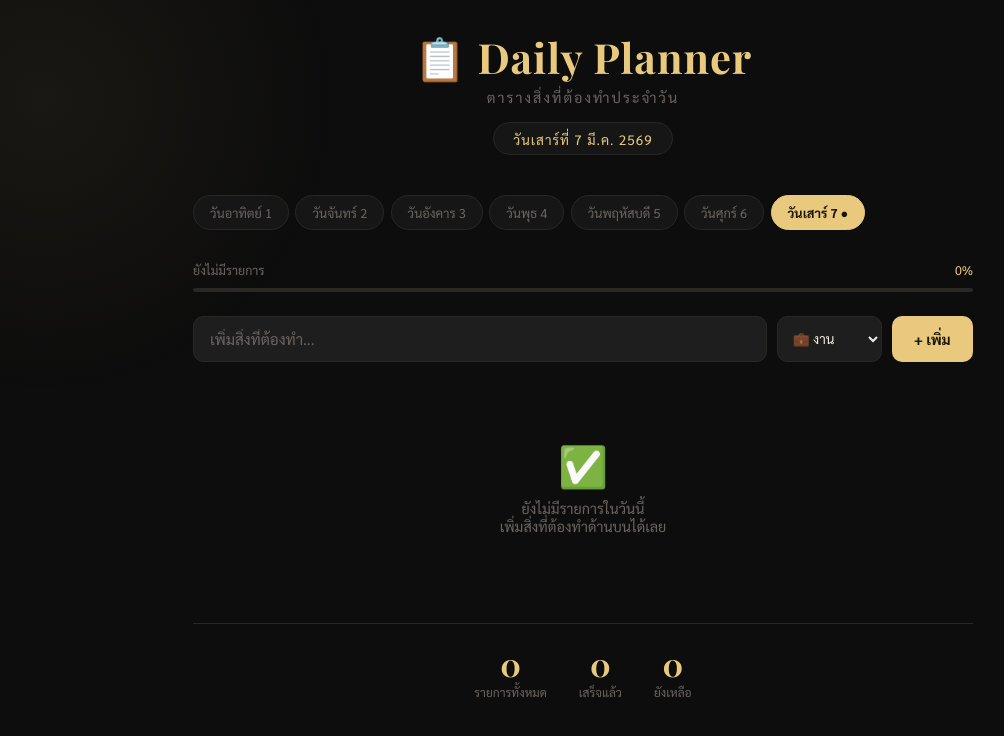
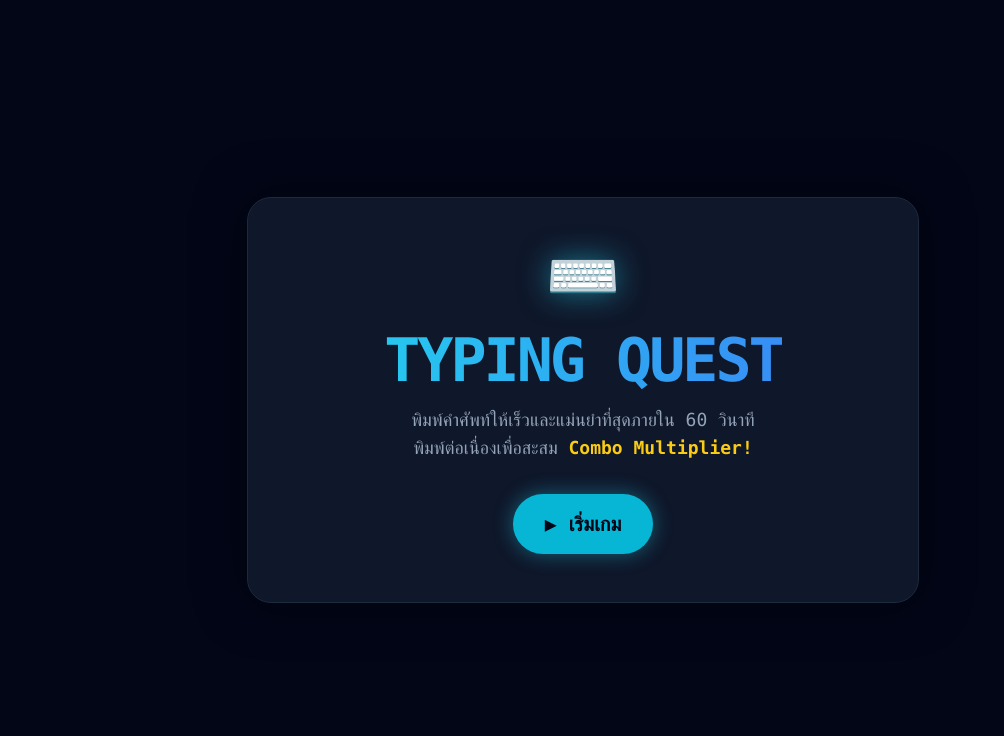
Before and after one commit to Book7076/cloud-project, a website: page index.html in a window 1280 px wide. Shown: the whole page, without its empty margins (57-1061 px from the left). Drawn offline with nearby package versions, Linux system fonts and the light colour scheme.

Commit message:
update code1

```diff
--- a/index.html
+++ b/index.html
@@ -1,545 +1,252 @@
 <!DOCTYPE html>
 <html lang="th">
 <head>
-  <meta charset="UTF-8" />
-  <meta name="viewport" content="width=device-width, initial-scale=1.0"/>
-  <title>ตารางสิ่งที่ต้องทำ</title>
-  <link href="https://fonts.googleapis.com/css2?family=Sarabun:wght@300;400;600;700&family=Playfair+Display:wght@700&display=swap" rel="stylesheet"/>
+    <meta charset="UTF-8">
+    <meta name="viewport" content="width=device-width, initial-scale=1.0">
+    <title>Typing Quest</title>
+    <script src="https://cdn.tailwindcss.com"></script>
     <style>
-    :root {
-      --bg: #0d0d0d;
-      --surface: #161616;
-      --card: #1e1e1e;
-      --accent: #e8c97d;
-      --accent2: #c47a3a;
-      --text: #f0ece3;
-      --muted: #6b6560;
-      --border: #2a2825;
-      --done-bg: #1a1a17;
-      --done-text: #3d3b36;
-      --red: #e05252;
-      --green: #52b788;
-    }
-
-    * { margin: 0; padding: 0; box-sizing: border-box; }
-
-    body {
-      background: var(--bg);
-      color: var(--text);
-      font-family: 'Sarabun', sans-serif;
-      min-height: 100vh;
-      padding: 2rem 1rem;
-      overflow-x: hidden;
-    }
-
-    body::before {
-      content: '';
-      position: fixed;
-      top: -200px; left: -200px;
-      width: 600px; height: 600px;
-      background: radial-gradient(circle, rgba(232,201,125,0.06) 0%, transparent 70%);
-      pointer-events: none;
-      z-index: 0;
-    }
-
-    .wrapper {
-      max-width: 780px;
-      margin: 0 auto;
-      position: relative;
-      z-index: 1;
-    }
-
-    /* HEADER */
-    header {
-      text-align: center;
-      margin-bottom: 2.5rem;
-      animation: fadeDown 0.6s ease both;
-    }
-
-    header h1 {
-      font-family: 'Playfair Display', serif;
-      font-size: 2.6rem;
-      color: var(--accent);
-      letter-spacing: 1px;
-      line-height: 1.2;
-    }
-
-    header p.subtitle {
-      margin-top: 0.4rem;
-      font-size: 0.9rem;
-      color: var(--muted);
-      letter-spacing: 2px;
-      text-transform: uppercase;
-    }
-
-    .date-display {
-      display: inline-block;
-      margin-top: 1rem;
-      background: var(--surface);
-      border: 1px solid var(--border);
-      border-radius: 30px;
-      padding: 0.4rem 1.2rem;
-      font-size: 0.85rem;
-      color: var(--accent);
-      letter-spacing: 1px;
-    }
-
-    /* DAYS TABS */
-    .days-tabs {
-      display: flex;
-      gap: 0.4rem;
-      overflow-x: auto;
-      padding-bottom: 0.5rem;
-      margin-bottom: 1.5rem;
-      scrollbar-width: none;
-      animation: fadeUp 0.6s ease 0.1s both;
-    }
-    .days-tabs::-webkit-scrollbar { display: none; }
-
-    .day-tab {
-      flex-shrink: 0;
-      padding: 0.5rem 1rem;
-      border-radius: 20px;
-      border: 1px solid var(--border);
-      background: var(--surface);
-      color: var(--muted);
-      font-family: 'Sarabun', sans-serif;
-      font-size: 0.8rem;
-      cursor: pointer;
-      transition: all 0.2s;
-      white-space: nowrap;
-    }
-    .day-tab:hover {
-      border-color: var(--accent);
-      color: var(--accent);
-    }
-    .day-tab.active {
-      background: var(--accent);
-      color: #1a1500;
-      border-color: var(--accent);
-      font-weight: 700;
-    }
-    .day-tab .count {
-      display: inline-block;
-      background: rgba(0,0,0,0.2);
-      border-radius: 10px;
-      padding: 0 5px;
-      margin-left: 4px;
-      font-size: 0.72rem;
-    }
-    .day-tab.active .count {
-      background: rgba(0,0,0,0.15);
-    }
-
-    /* PROGRESS */
-    .progress-bar-wrap {
-      height: 4px;
-      background: var(--border);
-      border-radius: 99px;
-      margin-bottom: 1.5rem;
-      overflow: hidden;
-      animation: fadeUp 0.6s ease 0.15s both;
-    }
-    .progress-bar-fill {
-      height: 100%;
-      background: linear-gradient(90deg, var(--accent2), var(--accent));
-      border-radius: 99px;
-      transition: width 0.4s ease;
-    }
-    .progress-label {
-      display: flex;
-      justify-content: space-between;
-      font-size: 0.78rem;
-      color: var(--muted);
-      margin-bottom: 0.6rem;
-      animation: fadeUp 0.6s ease 0.15s both;
-    }
-    .progress-label span:last-child { color: var(--accent); }
-
-    /* ADD TASK */
-    .add-section {
-      display: flex;
-      gap: 0.6rem;
-      margin-bottom: 1.8rem;
-      animation: fadeUp 0.6s ease 0.2s both;
-    }
-
-    .add-section input[type="text"] {
-      flex: 1;
-      background: var(--card);
-      border: 1px solid var(--border);
-      border-radius: 10px;
-      padding: 0.75rem 1rem;
-      color: var(--text);
-      font-family: 'Sarabun', sans-serif;
-      font-size: 0.95rem;
-      outline: none;
-      transition: border-color 0.2s;
-    }
-    .add-section input[type="text"]::placeholder { color: var(--muted); }
-    .add-section input[type="text"]:focus { border-color: var(--accent); }
-
-    .add-section select {
-      background: var(--card);
-      border: 1px solid var(--border);
-      border-radius: 10px;
-      padding: 0.75rem 0.7rem;
-      color: var(--text);
-      font-family: 'Sarabun', sans-serif;
-      font-size: 0.85rem;
-      outline: none;
-      cursor: pointer;
-    }
-
-    .add-section button {
-      background: var(--accent);
-      color: #1a1500;
-      border: none;
-      border-radius: 10px;
-      padding: 0.75rem 1.4rem;
-      font-family: 'Sarabun', sans-serif;
-      font-weight: 700;
-      font-size: 0.9rem;
-      cursor: pointer;
-      transition: all 0.2s;
-      white-space: nowrap;
-    }
-    .add-section button:hover {
-      background: #f5d98c;
-      transform: translateY(-1px);
-    }
-    .add-section button:active { transform: translateY(0); }
-
-    /* TASK LIST */
-    .task-list {
-      display: flex;
-      flex-direction: column;
-      gap: 0.6rem;
-      animation: fadeUp 0.6s ease 0.25s both;
-    }
-
-    .task-item {
-      background: var(--card);
-      border: 1px solid var(--border);
-      border-radius: 12px;
-      padding: 0.9rem 1rem;
-      display: flex;
-      align-items: center;
-      gap: 0.8rem;
-      transition: all 0.2s;
-      animation: slideIn 0.3s ease both;
-    }
-    .task-item:hover { border-color: #333; transform: translateX(3px); }
-    .task-item.done {
-      background: var(--done-bg);
-      border-color: #222;
-      transform: none;
-    }
-
-    .task-check {
-      width: 22px; height: 22px;
-      border: 2px solid var(--border);
-      border-radius: 6px;
-      cursor: pointer;
-      display: flex; align-items: center; justify-content: center;
-      flex-shrink: 0;
-      transition: all 0.2s;
-      color: transparent;
-      font-size: 0.75rem;
-    }
-    .task-check:hover { border-color: var(--accent); }
-    .task-item.done .task-check {
-      background: var(--green);
-      border-color: var(--green);
-      color: white;
-    }
-
-    .task-body { flex: 1; min-width: 0; }
-    .task-text {
-      font-size: 0.95rem;
-      font-weight: 400;
-      color: var(--text);
-      word-break: break-word;
-      transition: all 0.2s;
-    }
-    .task-item.done .task-text {
-      text-decoration: line-through;
-      color: var(--done-text);
-    }
-
-    .task-meta {
-      display: flex;
-      align-items: center;
-      gap: 0.5rem;
-      margin-top: 0.3rem;
-    }
-
-    .tag {
-      font-size: 0.7rem;
-      padding: 2px 8px;
-      border-radius: 10px;
-      font-weight: 600;
-      letter-spacing: 0.5px;
-      text-transform: uppercase;
-    }
-    .tag-work    { background: rgba(232,201,125,0.12); color: #e8c97d; }
-    .tag-personal{ background: rgba(82,183,136,0.12);  color: #52b788; }
-    .tag-health  { background: rgba(224,82,82,0.12);   color: #e05252; }
-    .tag-study   { background: rgba(100,149,237,0.12); color: #6495ed; }
-    .tag-other   { background: rgba(160,160,160,0.12); color: #aaa; }
-
-    .task-time {
-      font-size: 0.72rem;
-      color: var(--muted);
-    }
-
-    .task-del {
-      background: none;
-      border: none;
-      color: var(--muted);
-      cursor: pointer;
-      font-size: 1rem;
-      line-height: 1;
-      padding: 4px;
-      border-radius: 4px;
-      flex-shrink: 0;
-      transition: color 0.2s;
-    }
-    .task-del:hover { color: var(--red); }
-
-    /* EMPTY STATE */
-    .empty {
-      text-align: center;
-      padding: 3rem 1rem;
-      color: var(--muted);
-      font-size: 0.9rem;
-      display: none;
-    }
-    .empty-icon { font-size: 2.5rem; margin-bottom: 0.5rem; }
-
-    /* FOOTER STATS */
-    .stats {
-      display: flex;
-      justify-content: center;
-      gap: 2rem;
-      margin-top: 2.5rem;
-      padding-top: 1.5rem;
-      border-top: 1px solid var(--border);
-      animation: fadeUp 0.6s ease 0.4s both;
-    }
-    .stat { text-align: center; }
-    .stat-num { font-family: 'Playfair Display', serif; font-size: 2rem; color: var(--accent); line-height: 1; }
-    .stat-label { font-size: 0.75rem; color: var(--muted); margin-top: 0.2rem; }
-
-    /* ANIMATIONS */
-    @keyframes fadeDown { from { opacity:0; transform:translateY(-16px); } to { opacity:1; transform:none; } }
-    @keyframes fadeUp   { from { opacity:0; transform:translateY(16px);  } to { opacity:1; transform:none; } }
-    @keyframes slideIn  { from { opacity:0; transform:translateX(-12px); } to { opacity:1; transform:none; } }
+        .hidden { display: none !important; }
     </style>
 </head>
-<body>
-<div class="wrapper">
+<body class="bg-slate-950 text-white font-mono flex items-center justify-center min-h-screen p-4 selection:bg-cyan-900">
 
-  <header>
-    <h1>📋 Daily Planner</h1>
-    <p class="subtitle">ตารางสิ่งที่ต้องทำประจำวัน</p>
-    <div class="date-display" id="dateDisplay"></div>
-  </header>
+    <div class="max-w-2xl w-full">
 
-  <!-- DAYS TABS -->
-  <div class="days-tabs" id="daysTabs"></div>
-
-  <!-- PROGRESS -->
-  <div class="progress-label">
-    <span id="progressText">ความคืบหน้า</span>
-    <span id="progressPct">0%</span>
+        <!-- 1. หน้าจอเริ่มเกม -->
+        <div id="start-screen" class="bg-slate-900 border border-slate-800 p-12 rounded-3xl text-center shadow-[0_0_50px_rgba(0,0,0,0.5)]">
+            <div class="text-6xl mb-6 text-cyan-400 drop-shadow-[0_0_15px_rgba(34,211,238,0.5)]">⌨️</div>
+            <h1 class="text-4xl md:text-6xl font-black mb-4 tracking-tighter text-transparent bg-clip-text bg-gradient-to-r from-cyan-400 to-blue-500">
+                TYPING QUEST
+            </h1>
+            <p class="text-slate-400 mb-8 text-lg">
+                พิมพ์คำศัพท์ให้เร็วและแม่นยำที่สุดภายใน 60 วินาที<br/>
+                พิมพ์ต่อเนื่องเพื่อสะสม <span class="text-yellow-400 font-bold">Combo Multiplier!</span>
+            </p>
+            <button onclick="startGame()" class="bg-cyan-500 hover:bg-cyan-400 text-slate-950 px-8 py-4 rounded-full font-bold text-xl transition-all hover:scale-105 flex items-center justify-center gap-2 mx-auto shadow-[0_0_20px_rgba(34,211,238,0.4)]">
+                ▶ เริ่มเกม
+            </button>
+            <div id="high-score-display" class="mt-8 text-yellow-500 font-bold hidden">
+                🏆 คะแนนสูงสุด: <span id="high-score-val">0</span>
             </div>
-  <div class="progress-bar-wrap">
-    <div class="progress-bar-fill" id="progressFill" style="width:0%"></div>
         </div>
 
-  <!-- ADD -->
-  <div class="add-section">
-    <input type="text" id="taskInput" placeholder="เพิ่มสิ่งที่ต้องทำ..." />
-    <select id="tagSelect">
-      <option value="work">💼 งาน</option>
-      <option value="personal">🏠 ส่วนตัว</option>
-      <option value="health">❤️ สุขภาพ</option>
-      <option value="study">📚 เรียน</option>
-      <option value="other">✨ อื่นๆ</option>
-    </select>
-    <button onclick="addTask()">+ เพิ่ม</button>
+        <!-- 2. หน้าจอขณะเล่น -->
+        <div id="playing-screen" class="hidden space-y-6">
+            <div class="flex items-center justify-between bg-slate-900 p-4 rounded-2xl border border-slate-800 shadow-lg">
+                <div class="flex items-center gap-3 w-1/3">
+                    <span id="timer-icon" class="text-xl">⏱️</span>
+                    <span id="timer-text" class="text-2xl font-bold text-cyan-400">00:60</span>
+                </div>
+                <div class="w-1/3 text-center">
+                    <div id="combo-badge" class="inline-flex items-center gap-1 px-3 py-1 rounded-full font-bold text-lg text-slate-500 transition-all">
+                        ⚡ x<span id="combo-text">1</span> COMBO
+                    </div>
+                </div>
+                <div class="flex items-center justify-end gap-2 w-1/3">
+                    <span class="text-slate-400">SCORE</span>
+                    <span id="score-text" class="text-3xl font-black text-transparent bg-clip-text bg-gradient-to-r from-green-400 to-emerald-500">0</span>
+                </div>
             </div>
 
-  <!-- TASK LIST -->
-  <div class="task-list" id="taskList"></div>
-  <div class="empty" id="emptyState">
-    <div class="empty-icon">✅</div>
-    <div>ยังไม่มีรายการในวันนี้<br/>เพิ่มสิ่งที่ต้องทำด้านบนได้เลย</div>
+            <div class="bg-slate-900 border border-slate-800 p-12 rounded-3xl text-center shadow-2xl relative overflow-hidden">
+                <div id="time-bar" class="absolute top-0 left-0 h-1 bg-cyan-500 transition-all duration-1000 ease-linear" style="width: 100%"></div>
+                <div id="word-display" class="text-5xl md:text-7xl font-bold tracking-widest mb-12 select-none"></div>
+                <input
+                    id="type-input"
+                    type="text"
+                    autocomplete="off"
+                    spellcheck="false"
+                    class="w-full bg-slate-950 border-2 border-slate-700 focus:border-cyan-500 text-center text-2xl py-4 rounded-xl text-white outline-none transition-colors"
+                    placeholder="พิมพ์ที่นี่..."
+                />
+            </div>
         </div>
 
-  <!-- STATS -->
-  <div class="stats">
-    <div class="stat"><div class="stat-num" id="statTotal">0</div><div class="stat-label">รายการทั้งหมด</div></div>
-    <div class="stat"><div class="stat-num" id="statDone">0</div><div class="stat-label">เสร็จแล้ว</div></div>
-    <div class="stat"><div class="stat-num" id="statLeft">0</div><div class="stat-label">ยังเหลือ</div></div>
+        <!-- 3. หน้าจอจบเกม -->
+        <div id="end-screen" class="hidden bg-slate-900 border border-slate-800 p-12 rounded-3xl text-center shadow-[0_0_50px_rgba(0,0,0,0.5)]">
+            <h2 class="text-3xl font-bold text-red-400 mb-2">หมดเวลา!</h2>
+            <div class="my-8">
+                <div class="text-slate-400 mb-2 uppercase tracking-widest text-sm">คะแนนที่ได้</div>
+                <div id="final-score" class="text-7xl font-black text-transparent bg-clip-text bg-gradient-to-r from-green-400 to-cyan-500 mb-4">0</div>
+                <div id="new-record-badge" class="hidden inline-flex items-center gap-2 bg-yellow-500/20 text-yellow-400 px-4 py-2 rounded-full font-bold animate-bounce">
+                    🏆 สร้างสถิติใหม่!
+                </div>
+                <div id="end-high-score" class="text-slate-500 mt-2">คะแนนสูงสุด: 0</div>
+            </div>
+            <button onclick="startGame()" class="bg-slate-100 hover:bg-white text-slate-900 px-8 py-4 rounded-full font-bold text-xl transition-all hover:scale-105 flex items-center justify-center gap-2 mx-auto">
+                🔄 เล่นอีกครั้ง
+            </button>
         </div>
 
     </div>
 
     <script>
-  const DAYS_TH = ['อาทิตย์','จันทร์','อังคาร','พุธ','พฤหัสบดี','ศุกร์','เสาร์'];
-  const MONTHS_TH = ['ม.ค.','ก.พ.','มี.ค.','เม.ย.','พ.ค.','มิ.ย.','ก.ค.','ส.ค.','ก.ย.','ต.ค.','พ.ย.','ธ.ค.'];
-  const TAG_LABELS = { work:'💼 งาน', personal:'🏠 ส่วนตัว', health:'❤️ สุขภาพ', study:'📚 เรียน', other:'✨ อื่นๆ' };
+        const WORD_LIST = [
+            'javascript', 'developer', 'frontend', 'backend', 'database',
+            'gamification', 'keyboard', 'monitor', 'software', 'hardware',
+            'challenge', 'adventure', 'warrior', 'magic', 'crystal',
+            'monster', 'treasure', 'dungeon', 'castle', 'shield',
+            'mongodb', 'server', 'cloud', 'network', 'function'
+        ];
 
-  // State: tasks[dayKey] = [{id, text, tag, time, done}]
-  let tasks = {};
-  let activeDay = 0; // index in week array
+        let score = 0;
+        let timeLeft = 60;
+        let combo = 1;
+        let highScore = 0;
+        let currentWord = '';
+        let timerInterval;
 
-  // Build week
-  const today = new Date();
-  const week = [];
-  for (let i = 0; i < 7; i++) {
-    const d = new Date(today);
-    d.setDate(today.getDate() - today.getDay() + i);
-    week.push(d);
+        const startScreen   = document.getElementById('start-screen');
+        const playingScreen = document.getElementById('playing-screen');
+        const endScreen     = document.getElementById('end-screen');
+        const wordDisplay   = document.getElementById('word-display');
+        const typeInput     = document.getElementById('type-input');
+        const scoreText     = document.getElementById('score-text');
+        const comboText     = document.getElementById('combo-text');
+        const comboBadge    = document.getElementById('combo-badge');
+        const timerText     = document.getElementById('timer-text');
+        const timerIcon     = document.getElementById('timer-icon');
+        const timeBar       = document.getElementById('time-bar');
+
+        function showScreen(screenId) {
+            startScreen.classList.add('hidden');
+            playingScreen.classList.add('hidden');
+            endScreen.classList.add('hidden');
+            document.getElementById(screenId).classList.remove('hidden');
         }
 
-  function dayKey(d) {
-    return `${d.getFullYear()}-${d.getMonth()}-${d.getDate()}`;
+        function startGame() {
+            score = 0;
+            timeLeft = 60;
+            combo = 1;
+
+            updateScoreUI();
+            updateComboUI();
+            updateTimeUI();
+
+            generateWord();
+            showScreen('playing-screen');
+
+            typeInput.value = '';
+            typeInput.focus();
+
+            clearInterval(timerInterval);
+            timerInterval = setInterval(updateTimer, 1000);
         }
 
-  function todayIdx() {
-    return today.getDay();
+        function updateTimer() {
+            timeLeft--;
+            updateTimeUI();
+            if (timeLeft <= 0) endGame();
         }
 
-  function init() {
-    activeDay = todayIdx();
-    // Date display
-    const d = today;
-    document.getElementById('dateDisplay').textContent =
-      `วัน${DAYS_TH[d.getDay()]}ที่ ${d.getDate()} ${MONTHS_TH[d.getMonth()]} ${d.getFullYear() + 543}`;
+        function updateTimeUI() {
+            // ✅ แก้ไข: ใช้ backtick ถูกต้อง
+            timerText.innerText = `00:${timeLeft.toString().padStart(2, '0')}`;
+            timeBar.style.width = `${(timeLeft / 60) * 100}%`;
 
-    renderTabs();
-    renderTasks();
+            if (timeLeft <= 10) {
+                timerText.classList.remove('text-cyan-400');
+                timerText.classList.add('text-red-500');
+                timerIcon.classList.add('animate-pulse');
+            } else {
+                timerText.classList.remove('text-red-500');
+                timerText.classList.add('text-cyan-400');
+                timerIcon.classList.remove('animate-pulse');
+            }
         }
 
-  function renderTabs() {
-    const container = document.getElementById('daysTabs');
-    container.innerHTML = '';
-    week.forEach((d, i) => {
-      const key = dayKey(d);
-      const count = (tasks[key] || []).length;
-      const btn = document.createElement('button');
-      btn.className = 'day-tab' + (i === activeDay ? ' active' : '');
-      btn.innerHTML = `วัน${DAYS_TH[d.getDay()]} ${d.getDate()}` +
-        (count > 0 ? `<span class="count">${count}</span>` : '');
-      if (d.getDate() === today.getDate() && d.getMonth() === today.getMonth()) {
-        btn.innerHTML += ' ●';
-      }
-      btn.onclick = () => { activeDay = i; renderTabs(); renderTasks(); };
-      container.appendChild(btn);
-    });
+        function generateWord() {
+            const randomIndex = Math.floor(Math.random() * WORD_LIST.length);
+            currentWord = WORD_LIST[randomIndex];
+            renderWord();
         }
 
-  function renderTasks() {
-    const key = dayKey(week[activeDay]);
-    const list = tasks[key] || [];
-    const container = document.getElementById('taskList');
-    const empty = document.getElementById('emptyState');
+        function renderWord() {
+            const userInput = typeInput.value.toLowerCase();
+            let html = '';
 
-    container.innerHTML = '';
+            for (let i = 0; i < currentWord.length; i++) {
+                const char = currentWord[i];
+                let colorClass = 'text-slate-400';
 
-    if (list.length === 0) {
-      empty.style.display = 'block';
+                if (i < userInput.length) {
+                    if (userInput[i] === char) {
+                        colorClass = 'text-green-400 drop-shadow-[0_0_8px_rgba(74,222,128,0.8)]';
                     } else {
-      empty.style.display = 'none';
-      list.forEach((t, idx) => {
-        const item = document.createElement('div');
-        item.className = 'task-item' + (t.done ? ' done' : '');
-        item.innerHTML = `
-          <div class="task-check" onclick="toggleTask('${key}', ${idx})">${t.done ? '✓' : ''}</div>
-          <div class="task-body">
-            <div class="task-text">${escapeHtml(t.text)}</div>
-            <div class="task-meta">
-              <span class="tag tag-${t.tag}">${TAG_LABELS[t.tag]}</span>
-              <span class="task-time">${t.time}</span>
-            </div>
-          </div>
-          <button class="task-del" onclick="deleteTask('${key}', ${idx})" title="ลบ">✕</button>
-        `;
-        container.appendChild(item);
-      });
+                        colorClass = 'text-red-500 bg-red-500/20 rounded';
+                    }
+                }
+                // ✅ แก้ไข: ใช้ backtick ถูกต้อง
+                html += `<span class="transition-colors duration-100 ${colorClass}">${char}</span>`;
+            }
+            wordDisplay.innerHTML = html;
         }
 
-    updateStats(list);
-    updateProgress(list);
+        typeInput.addEventListener('input', (e) => {
+            const userInput = e.target.value.toLowerCase();
+            typeInput.value = userInput;
+
+            let isTypo = false;
+            for (let i = 0; i < userInput.length; i++) {
+                if (userInput[i] !== currentWord[i]) {
+                    isTypo = true;
+                    break;
+                }
             }
 
-  function addTask() {
-    const input = document.getElementById('taskInput');
-    const tag = document.getElementById('tagSelect').value;
-    const text = input.value.trim();
-    if (!text) { input.focus(); return; }
+            if (isTypo) {
+                combo = 1;
+                updateComboUI();
+            }
 
-    const key = dayKey(week[activeDay]);
-    if (!tasks[key]) tasks[key] = [];
+            if (userInput === currentWord) {
+                score += (10 * combo);
+                combo = Math.min(combo + 1, 5);
 
-    const now = new Date();
-    tasks[key].push({
-      id: Date.now(),
-      text,
-      tag,
-      time: `${now.getHours().toString().padStart(2,'0')}:${now.getMinutes().toString().padStart(2,'0')}`,
-      done: false
+                updateScoreUI();
+                updateComboUI();
+
+                typeInput.value = '';
+                generateWord();
+            } else {
+                renderWord();
+            }
         });
 
-    input.value = '';
-    input.focus();
-    renderTabs();
-    renderTasks();
+        function updateScoreUI() {
+            scoreText.innerText = score;
         }
 
-  function toggleTask(key, idx) {
-    tasks[key][idx].done = !tasks[key][idx].done;
-    renderTasks();
+        function updateComboUI() {
+            comboText.innerText = combo;
+            if (combo > 1) {
+                comboBadge.className = 'inline-flex items-center gap-1 px-3 py-1 rounded-full font-bold text-lg transition-all bg-yellow-500/20 text-yellow-400 border border-yellow-500/50 scale-110';
+            } else {
+                comboBadge.className = 'inline-flex items-center gap-1 px-3 py-1 rounded-full font-bold text-lg transition-all text-slate-500';
+            }
         }
 
-  function deleteTask(key, idx) {
-    tasks[key].splice(idx, 1);
-    renderTabs();
-    renderTasks();
+        function endGame() {
+            clearInterval(timerInterval);
+
+            document.getElementById('final-score').innerText = score;
+
+            const newRecordBadge = document.getElementById('new-record-badge');
+            if (score > highScore && score > 0) {
+                highScore = score;
+                newRecordBadge.classList.remove('hidden');
+                document.getElementById('high-score-display').classList.remove('hidden');
+                document.getElementById('high-score-val').innerText = highScore;
+            } else {
+                newRecordBadge.classList.add('hidden');
             }
 
-  function updateStats(list) {
-    const done = list.filter(t => t.done).length;
-    document.getElementById('statTotal').textContent = list.length;
-    document.getElementById('statDone').textContent = done;
-    document.getElementById('statLeft').textContent = list.length - done;
+            // ✅ แก้ไข: ใช้ backtick ถูกต้อง
+            document.getElementById('end-high-score').innerText = `คะแนนสูงสุด: ${Math.max(score, highScore)}`;
+            showScreen('end-screen');
         }
-
-  function updateProgress(list) {
-    const total = list.length;
-    const done = list.filter(t => t.done).length;
-    const pct = total === 0 ? 0 : Math.round((done / total) * 100);
-    document.getElementById('progressFill').style.width = pct + '%';
-    document.getElementById('progressPct').textContent = pct + '%';
-    document.getElementById('progressText').textContent =
-      total === 0 ? 'ยังไม่มีรายการ' : `${done} จาก ${total} รายการ`;
-  }
-
-  function escapeHtml(s) {
-    return s.replace(/&/g,'&amp;').replace(/</g,'&lt;').replace(/>/g,'&gt;');
-  }
-
-  // Enter key
-  document.addEventListener('DOMContentLoaded', () => {
-    document.getElementById('taskInput').addEventListener('keydown', e => {
-      if (e.key === 'Enter') addTask();
-    });
-  });
-
-  init();
     </script>
 </body>
 </html>
```
Also changed, not shown: server.js (+24 -8 lines). Lines whose indentation alone changed are shown as unchanged.
